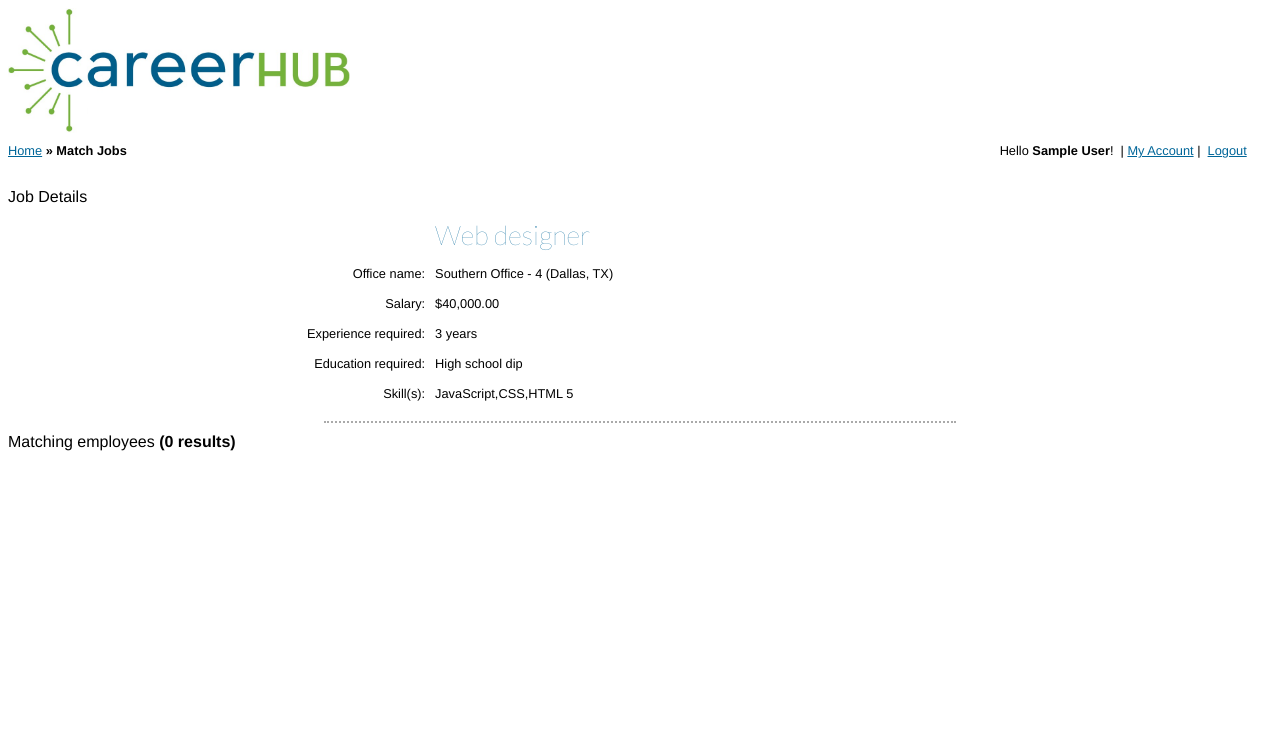
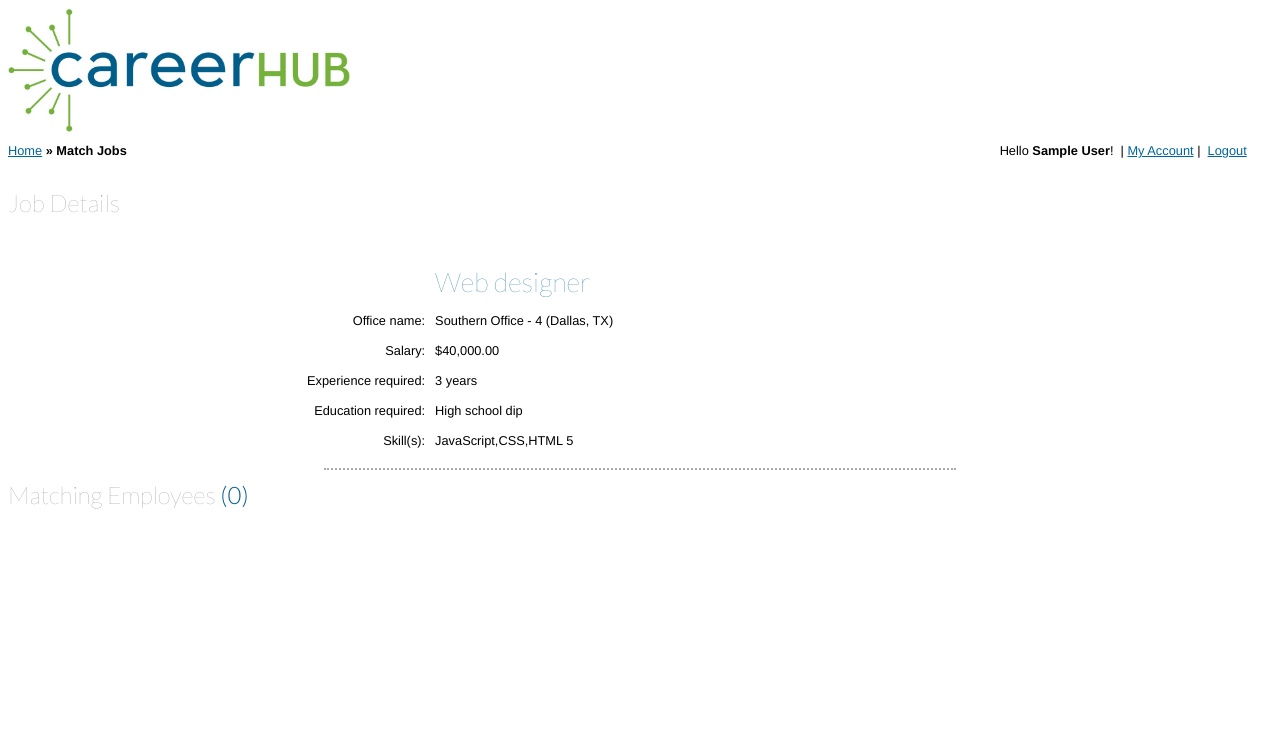
Before and after one commit to tinredd/cs633grp5, a PHP site: page /match.php?job_id=1 in a window 1280 px wide. Shown: the top 749 px of the page. Run offline with PHP 8.4, Linux system fonts and the light colour scheme; the visitor is signed in with stand-in values (Sample User, id 1); data comes from the database, SQL or seed files in the repository; some libraries are stand-ins or nearby versions.

Commit message:
Additional styling and MVC separation

```diff
--- a/app/views/JobMatchResultsView.php
+++ b/app/views/JobMatchResultsView.php
@@ -1,4 +1,4 @@
-<div class="section_title">Matching employees <span class="bold">(<?=count($empA);?> result<?php if (count($empA)!=1) echo 's';?>)</span></div>
+<div class="section_title">Matching Employees <span>(<?=count($empA);?>)</span></div>
 
 <?php foreach ($empA as $rank=>$emp) { ?>
 
--- a/app/views/SearchResultsView.php
+++ b/app/views/SearchResultsView.php
@@ -24,7 +24,7 @@
 
 	array_multisort($pointsA,SORT_DESC,$salaryA,SORT_DESC,$yearsA,SORT_ASC,$degreeA,SORT_ASC,$jobA);
 ?>
-<div class="section_title">Matching jobs <span class="bold">(<?=count($jobA);?> result<?php if (count($jobA)!=1) echo 's';?>)</span></div>
+<div class="section_title">Matching Jobs <span>(<?=count($jobA);?>)</span></div>
 
 <?php foreach ($jobA as $rank=>$row) { ?>
 
--- a/css/main.css
+++ b/css/main.css
@@ -96,6 +96,19 @@ div.tag {
 	display: inline-block;
 	font-size: 0.9em;
 	color: #888;
+}
+
+.section_title {
+	color: #808080;
+	font-size: 1.5em;
+	margin-bottom: 1.5em;
+	font-family: 'Lato';
+	font-weight: 100;
+}
+
+.section_title>span {
+	font-weight: 300;
+	color: #005F8C;
 }
 
 /*	Formatting	*/
--- a/includes/header.php
+++ b/includes/header.php
@@ -20,7 +20,7 @@ if ($url!='/index.php' && !isset($_SESSION['employee_id'])) {
 		<link rel="stylesheet" href="/css/form.css" />
 		<link rel="stylesheet" href="/css/nav.css" />
 		<link rel="stylesheet" href="/css/table.css" />
-		<link href='https://fonts.googleapis.com/css?family=Lato:100' rel='stylesheet' type='text/css' />
+		<link href='https://fonts.googleapis.com/css?family=Lato:100,300,400' rel='stylesheet' type='text/css' />
 		<link rel="shortcut icon" type="image/x-icon" href="/images/logo/Career_Hub_ico.ico"/>
 
 		<script src="https://ajax.googleapis.com/ajax/libs/jquery/2.1.3/jquery.min.js"></script>
```
